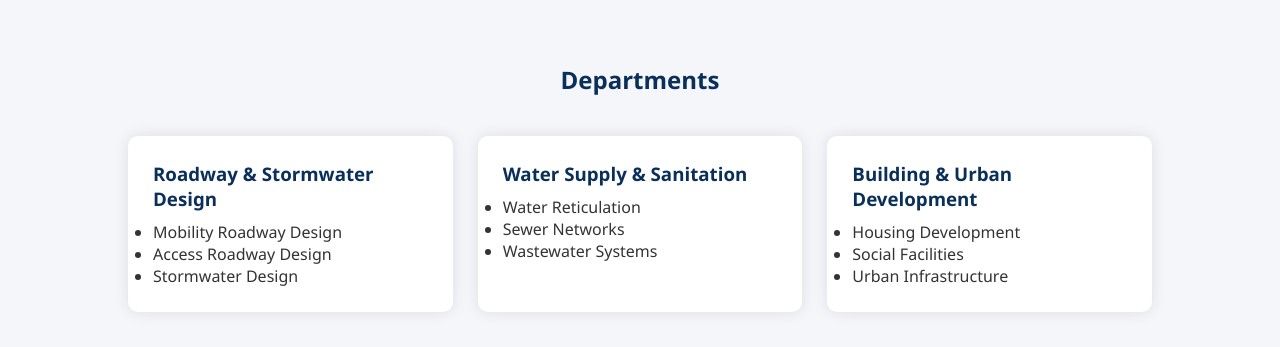
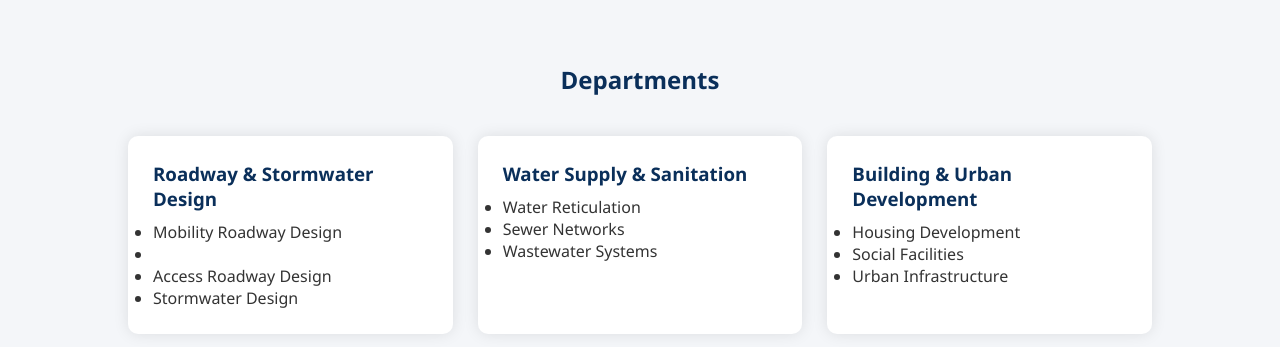
Before and after one commit to Rivoangel/Capstone-project, a website built with Parcel: page departments.html in a window 1280 px wide. Shown: the part 97-444 px from the top of the page. Built offline with nearby package versions, Linux system fonts and the light colour scheme.

Commit message:
Update departments.html

```diff
--- a/departments.html
+++ b/departments.html
@@ -34,6 +34,7 @@
 <h3>Roadway & Stormwater Design</h3>
 <ul>
 <li>Mobility Roadway Design</li>
+  <li><a href="leadership.html"></a></li>
 <li>Access Roadway Design</li>
 <li>Stormwater Design</li>
 </ul>
```
